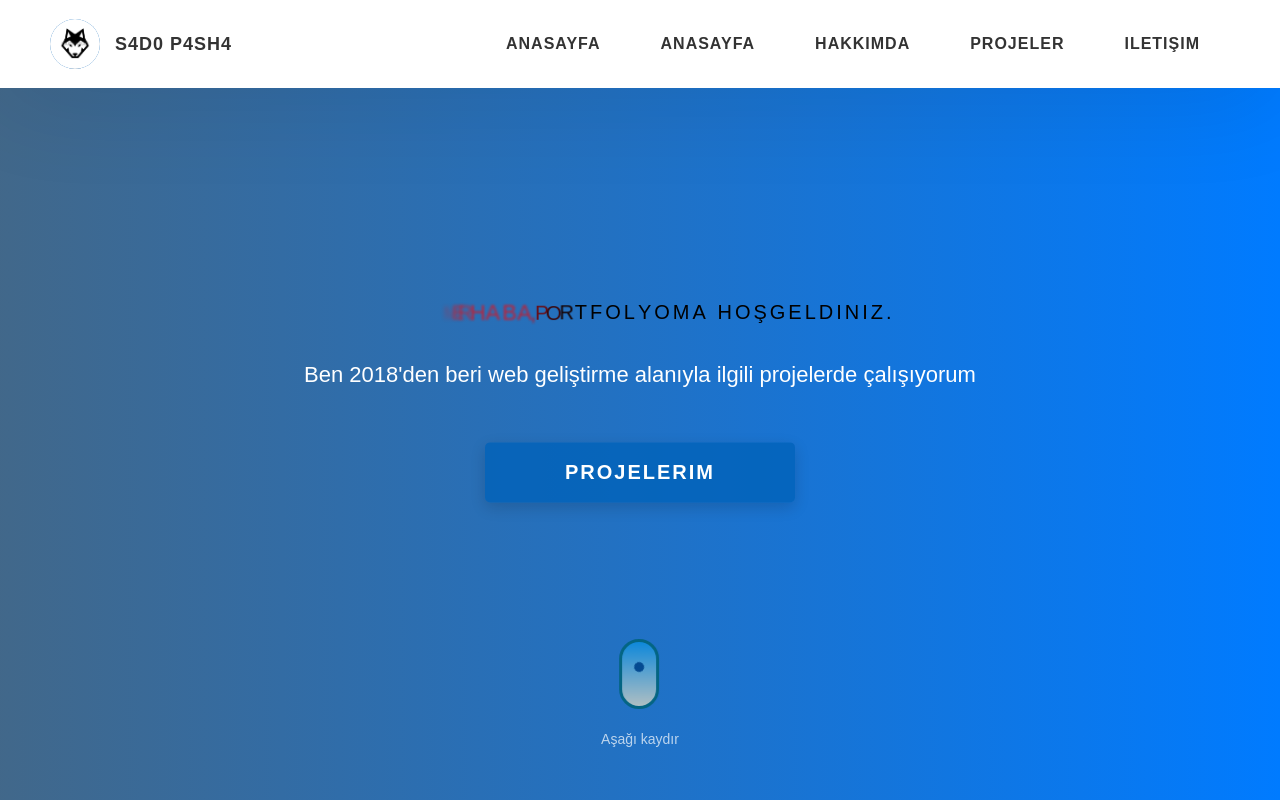
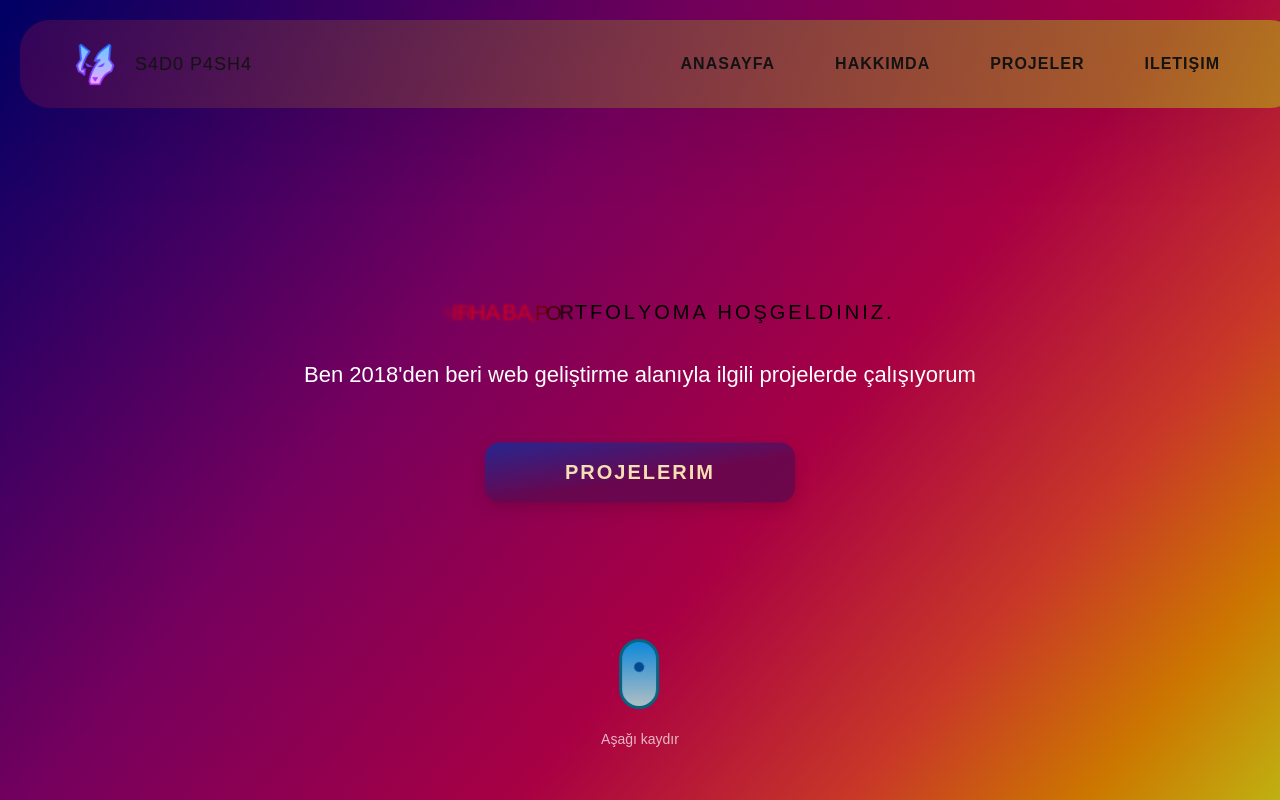
Before and after one commit to SADOx00/Portfolio, a plain HTML site: page index.html in a window 1280 px wide. Shown: the top 800 px of the page. Drawn offline with Linux system fonts and the light colour scheme; a web font is replaced by a local one.

Commit message:
update backgroun color and buttons

```diff
--- a/css/style.css
+++ b/css/style.css
@@ -298,6 +298,17 @@ textarea {
   transform: translate(-50%, -50%);
   max-width: 90rem;
   width: 92%;
+}
+.home-hero {
+  background-image: linear-gradient(
+    130deg,
+    hsl(240deg 100% 20%) 0%,
+    hsl(312deg 100% 23%) 36%,
+    hsl(336deg 100% 33%) 61%,
+    hsl(6deg 67% 47%) 78%,
+    hsl(35deg 100% 40%) 90%,
+    hsl(55deg 83% 41%) 100%
+  );
 }
 @media only screen and (max-width: 37.5em) {
   .home-hero__content {
@@ -654,11 +665,11 @@ textarea {
 }
 
 .header {
+  margin: 20px;
   position: fixed;
   width: 100%;
   z-index: 1000;
-  background: #000;
-  background: #fff;
+
   box-shadow: 0 10px 100px rgba(0, 0, 0, 0.1);
 }
 .header__content {
@@ -676,7 +687,7 @@ textarea {
   display: flex;
   align-items: center;
   cursor: pointer;
-  color: #333;
+
   transition: color 0.3s;
 }
 .header__logo-container:hover {
@@ -688,7 +699,6 @@ textarea {
   border-radius: 50px;
   overflow: hidden;
   margin-right: 1.5rem;
-  background: #0062b9;
 }
 @media only screen and (max-width: 56.25em) {
   .header__logo-img-cont {
@@ -709,9 +719,22 @@ textarea {
   text-transform: uppercase;
   font-weight: 700;
   letter-spacing: 1px;
+  color: rgb(20, 19, 19);
+  font-weight: 100;
 }
 .header__links {
   display: flex;
+}
+
+.header {
+  border-radius: 30px;
+
+  background: rgb(94, 8, 78);
+  background: linear-gradient(
+    90deg,
+    rgba(94, 8, 78, 0.5) 0%,
+    rgba(177, 207, 8, 0.5) 100%
+  );
 }
 @media only screen and (max-width: 37.5em) {
   .header__links {
@@ -722,7 +745,8 @@ textarea {
   padding: 2.2rem 3rem;
   display: inline-block;
   font-size: 1.6rem;
-  color: #333;
+  font-weight: 100;
+  color: rgb(20, 19, 19);
   text-transform: uppercase;
   letter-spacing: 1px;
   font-weight: 700;
@@ -754,7 +778,6 @@ textarea {
   width: 100%;
 }
 .header__sm-menu {
-  background: #fff;
   position: absolute;
   width: 100%;
   top: 100%;
@@ -776,13 +799,21 @@ textarea {
   }
 }
 .header__sm-menu-link a {
+  background: rgb(94, 8, 78);
+  background: linear-gradient(
+    114deg,
+    rgba(94, 8, 78, 1) 34%,
+    rgba(15, 47, 158, 1) 100%
+  );
+  margin: 1px;
+  border-radius: 30px;
   display: block;
   text-decoration: none;
   padding: 2.5rem 3rem;
   font-size: 1.6rem;
-  color: #333;
+  color: wheat;
   text-align: right;
-  border-bottom: 1px solid #eee;
+
   font-weight: 700;
   text-transform: uppercase;
   letter-spacing: 2px;
@@ -900,12 +931,22 @@ textarea {
 }
 
 .bttn {
-  background-color: rgba(0, 98, 185, 0.8);
-  color: white;
+  background: rgb(94, 8, 78);
+  background: linear-gradient(
+    351deg,
+    rgba(94, 8, 78, 0.8) 43%,
+    rgba(15, 47, 158, 0.8) 100%
+  );
+  color: wheat;
+  border-radius: 15px;
+}
+.electrolize-regular {
+  font-family: "Electrolize", sans-serif;
+  font-weight: 400;
+  font-style: normal;
 }
 .bttn:hover {
-  color: rgba(0, 98, 185, 0.8);
-  background-color: white;
+  color: rgba(247, 247, 248, 0.8);
   transition: 0.5s;
   border: #0062b9 1px solid;
 }
--- a/index.html
+++ b/index.html
@@ -1,6 +1,9 @@
 <!DOCTYPE html>
 <html lang="en">
   <head>
+    <style>
+      @import url("https://fonts.googleapis.com/css2?family=Electrolize&display=swap");
+    </style>
     <meta charset="UTF-8" />
     <meta name="viewport" content="width=device-width, initial-scale=1.0" />
     <meta http-equiv="X-UA-Compatible" content="ie=edge" />
@@ -17,12 +20,13 @@
     />
   </head>
   <body>
+    <main class="electrolize-regular">
       <header class="header">
         <div class="header__content">
           <div class="header__logo-container">
             <div class="header__logo-img-cont">
               <img
-              src="./assets/png/da.png"
+                src="./assets/png/wolf.png"
                 alt="Daenerys"
                 class="header__logo-img"
               />
@@ -35,9 +39,6 @@
                 <a href="./index.html" class="header__link"> anasayfa</a>
               </li>
               <li class="header__link-wrapper">
-              <a href="./index.html" class="header__link"> anasayfa</a>
-            </li>
-            <li class="header__link-wrapper">
                 <a href="./index.html#about" class="header__link">HAkkımda </a>
               </li>
               <li class="header__link-wrapper">
@@ -46,7 +47,9 @@
                 </a>
               </li>
               <li class="header__link-wrapper">
-              <a href="./index.html#contact" class="header__link"> iletişim </a>
+                <a href="./index.html#contact" class="header__link">
+                  iletişim
+                </a>
               </li>
             </ul>
             <div class="header__main-ham-menu-cont">
@@ -188,7 +191,9 @@
       <section id="contact" class="contact sec-pad dynamicBg">
         <div class="main-container">
           <h2 class="heading heading-sec heading-sec__mb-med">
-          <span class="heading-sec__main heading-sec__main--lt">İletişim</span>
+            <span class="heading-sec__main heading-sec__main--lt"
+              >İletişim</span
+            >
             <span class="heading-sec__sub heading-sec__sub--lt">
               Benimle iletişime geçmek için aşağıdaki formu doldurun
             </span>
@@ -255,7 +260,11 @@
                     alt="icon"
                   />
                 </a>
-              <a target="_blank" rel="noreferrer" href="https://x.com/x_sado_y">
+                <a
+                  target="_blank"
+                  rel="noreferrer"
+                  href="https://x.com/x_sado_y"
+                >
                   <img
                     style="background-color: white"
                     class="main-footer__icon"
@@ -280,12 +289,14 @@
             <div class="main-footer__row main-footer__row-2">
               <h4 class="heading heading-sm text-lt">S4D0 P4SH4</h4>
               <p class="main-footer__short-desc">
-              DAHA FAZLA BİLGİ İÇİN SOSYAL MEDYADAN BENİ TAKİP ETMEYİ UNUTMAYIN
+                DAHA FAZLA BİLGİ İÇİN SOSYAL MEDYADAN BENİ TAKİP ETMEYİ
+                UNUTMAYIN
               </p>
             </div>
           </div>
         </div>
       </footer>
+    </main>
 
     <script src="./index.js"></script>
   </body>
```
Also changed, not shown: assets/png/daa.png (added), assets/png/wolf.png (added). Lines whose indentation alone changed are shown as unchanged.
